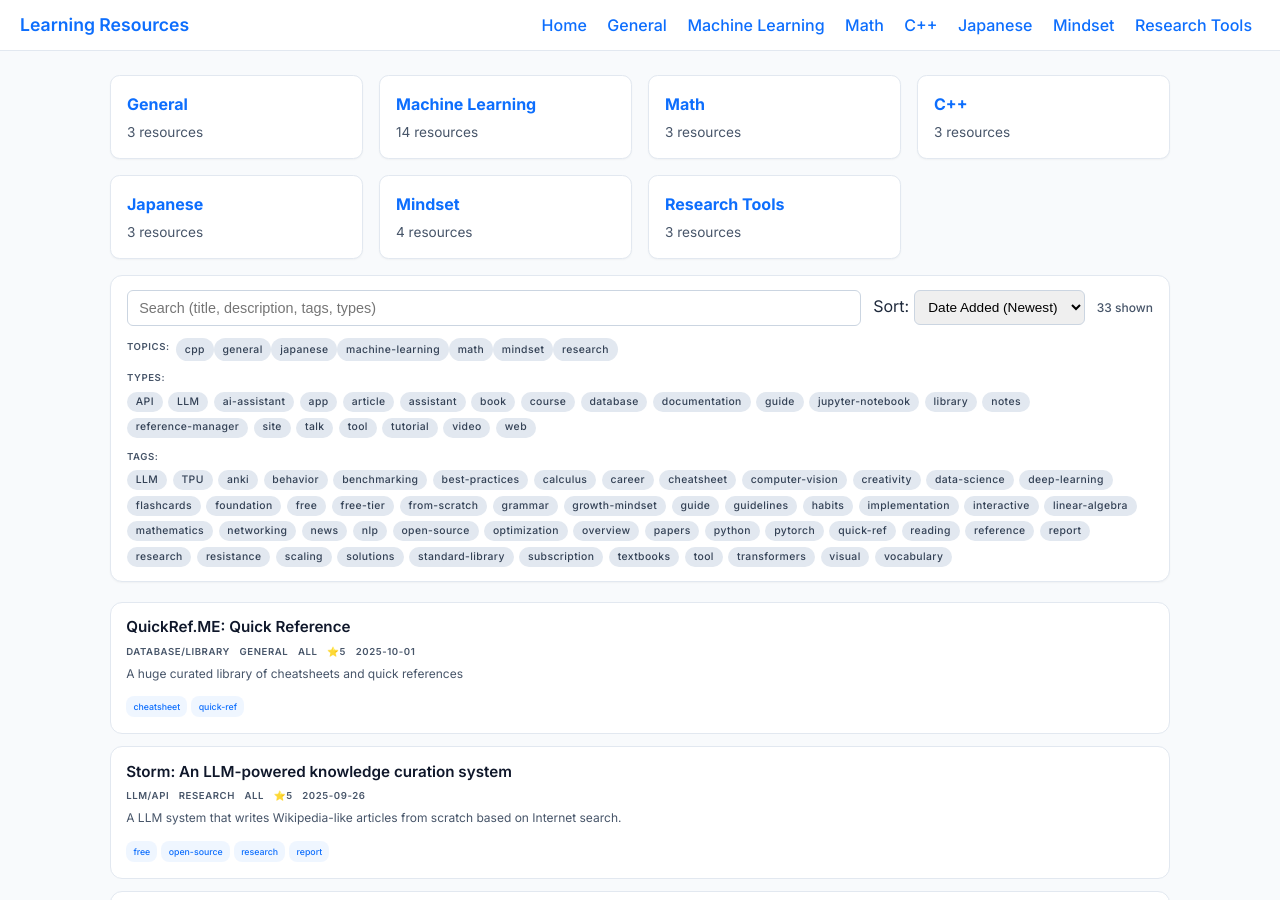
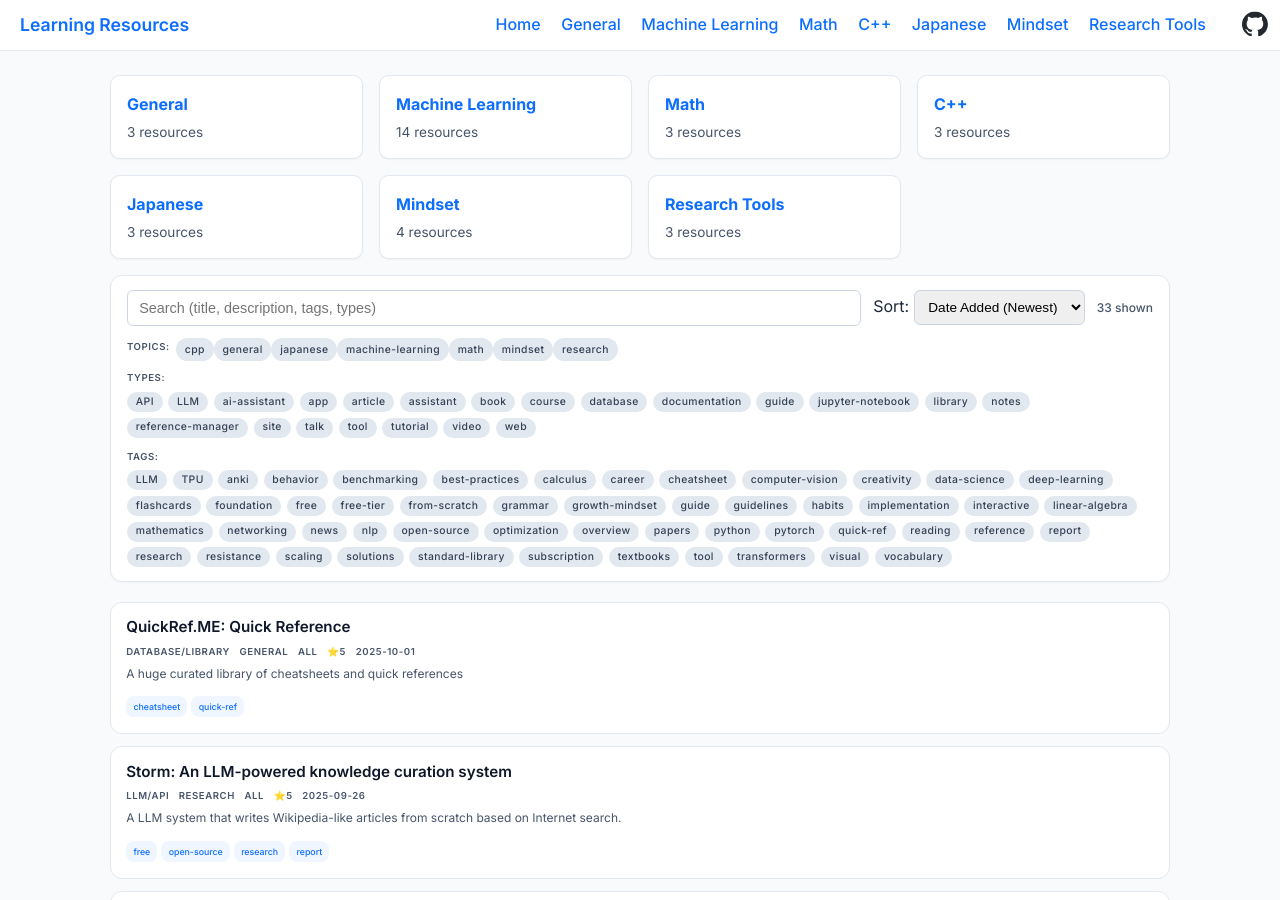
Before and after one commit to malsuryc/resources, a Jekyll site: the page built from index.md, in a window 1280 px wide and 900 px high. Built offline with Jekyll 4.4.1, drawn with Linux system fonts in a browser that asks for light colours.

Commit message:
add github icon

```diff
--- a/_layouts/default.html
+++ b/_layouts/default.html
@@ -18,6 +18,9 @@
       {% for t in site.nav_topics %}
         <a href="{{ '/topics/' | append: t.key | append: '/' | relative_url }}">{{ t.title }}</a>
       {% endfor %}
+      <a href="https://github.com/{{ site.github.repository_nwo }}">
+        <img src="{{ '/assets/icons/github-mark.svg' | relative_url }}" alt="GitHub" style="vertical-align: middle; width: 1.6em; height: 1.6em; transform: translateY(-0.1em) translateX(1em);" />
+      </a>
     </nav>
   </header>
   <main class="content">
```
Also changed, not shown: assets/icons/github-mark-white.png (added), assets/icons/github-mark-white.svg (added), assets/icons/github-mark.png (added), assets/icons/github-mark.svg (added).
